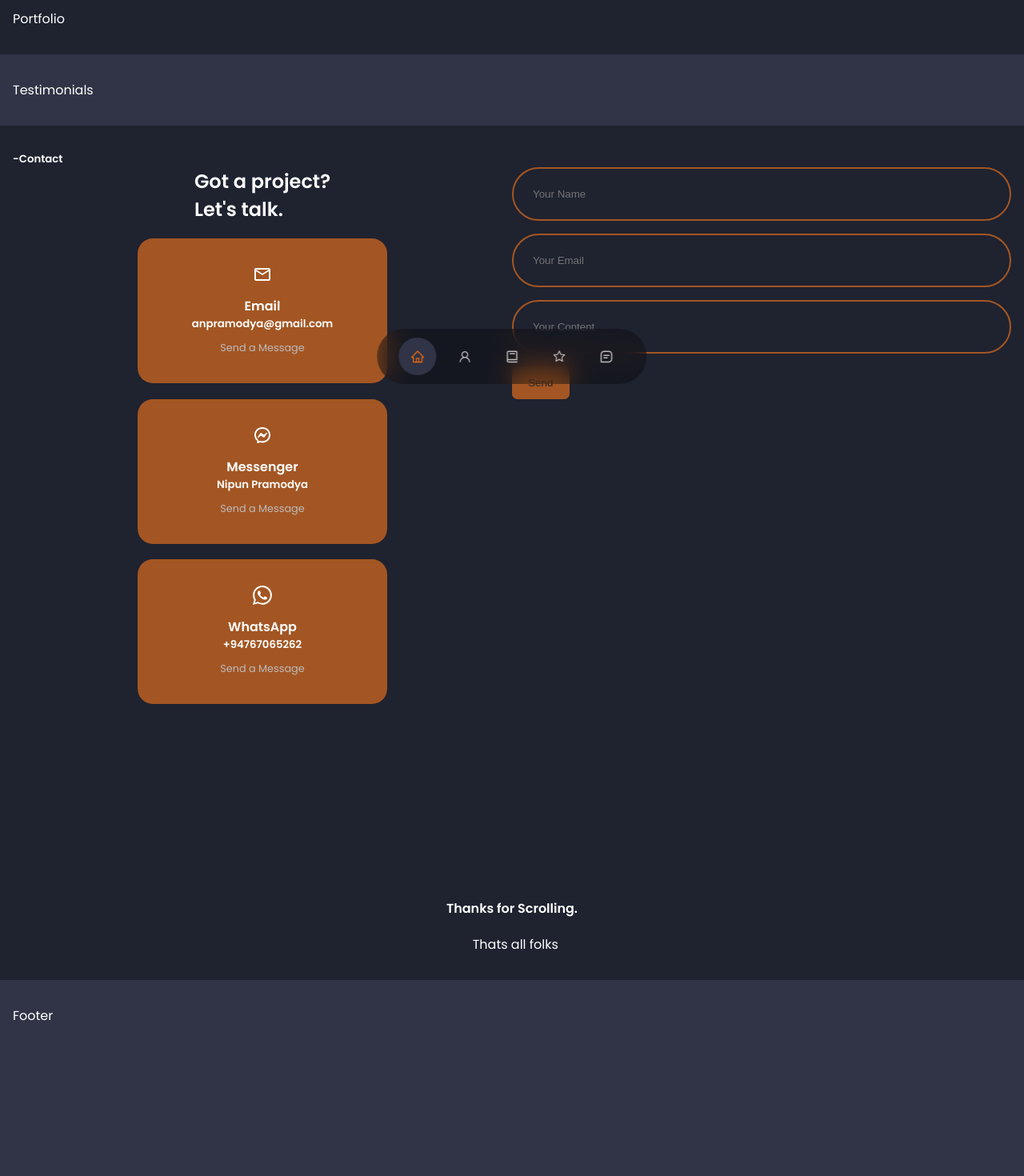
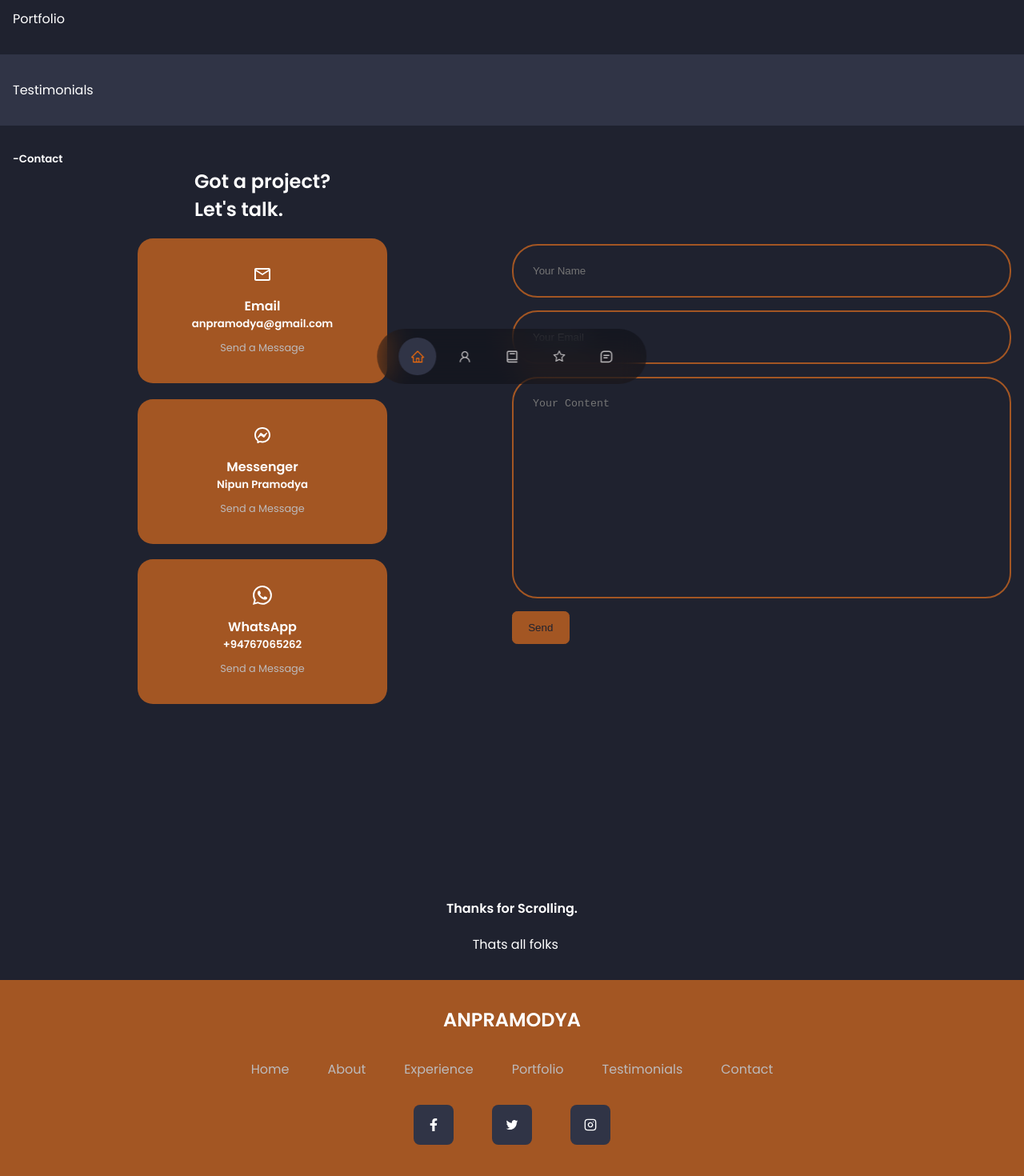
Before and after one commit to ANPramodya/portfolio, a React (Vite) app: page / in a window 1280 px wide. Shown: the part 288-1758 px from the top of the page at 80% size. Before the commit the page ends 1602 px from the top, so only its background shows below. Built offline with nearby package versions, Linux system fonts and the light colour scheme; some icons are missing.

Commit message:
footer view complete

```diff
--- a/src/components/contact/Contact.jsx
+++ b/src/components/contact/Contact.jsx
@@ -47,7 +47,12 @@ const Contact = () => {
           <form action="" className="contact-formInputs">
             <input type="text" placeholder="Your Name" />
             <input type="text" placeholder="Your Email" />
-            <input type="text" placeholder="Your Content" />
+            <textarea
+              name="message"
+              cols="30"
+              rows="15"
+              placeholder="Your Content"
+            ></textarea>
             <button>Send</button>
           </form>
         </div>
--- a/src/components/contact/contact.css
+++ b/src/components/contact/contact.css
@@ -11,6 +11,7 @@
   display: flex;
   flex-direction: column;
   gap: 1rem;
+  padding-top: 6rem;
 }
 
 .contact-options {
@@ -48,13 +49,14 @@
   margin-bottom: 0.5rem;
 }
 
-input {
+input,
+textarea {
   width: 100%;
   background: transparent;
   padding: 1.5rem;
   border: 2px solid var(--color-five);
   resize: none;
-  border-radius: 3rem;
+  border-radius: 2rem;
   color: var(--color-white);
 }
 
--- a/src/components/footer/Footer.jsx
+++ b/src/components/footer/Footer.jsx
@@ -1,10 +1,34 @@
 import React from "react";
+import { FaFacebookF } from "react-icons/fa";
+import { IoLogoTwitter } from "react-icons/io";
+import { FiInstagram } from "react-icons/fi";
 import "./footer.css";
 
 const Footer = () => {
   return (
     <section id="footer">
-      <div>Footer</div>
+      <div className="footer-container">
+        <h2>ANPRAMODYA</h2>
+        <div className="footer-links">
+          <a href="#">Home</a>
+          <a href="#about">About</a>
+          <a href="#experience">Experience</a>
+          <a href="#portfolio">Portfolio</a>
+          <a href="#testimonials">Testimonials</a>
+          <a href="#contact">Contact</a>
+        </div>
+        <div className="footer-icons">
+          <a href="https://facebook.com">
+            <FaFacebookF />
+          </a>
+          <a href="https://instagram.com">
+            <IoLogoTwitter />
+          </a>
+          <a href="https://twitter.com">
+            <FiInstagram />
+          </a>
+        </div>
+      </div>
     </section>
   );
 };
--- a/src/components/footer/footer.css
+++ b/src/components/footer/footer.css
@@ -1,3 +1,38 @@
 #footer {
-  background: var();
+  background: var(--color-five);
 }
+
+.footer-container {
+  display: flex;
+  flex-direction: column;
+  justify-content: center;
+  align-items: center;
+  gap: 2rem;
+  padding-bottom: 7rem;
+}
+
+.footer-links {
+  display: flex;
+  flex-direction: row;
+  gap: 3rem;
+}
+
+.footer-icons {
+  display: flex;
+  gap: 3rem;
+}
+
+.footer-icons a {
+  display: flex;
+  padding: 1rem;
+  background: var(--color-bg-primary);
+  border-radius: 0.5rem;
+  color: var(--color-white);
+  transition: var(--transition);
+  border: 1px solid transparent;
+}
+
+.footer-icons a:hover {
+  background: var(--color-five);
+  border: 1px solid var(--color-bg-primary);
+}
```
